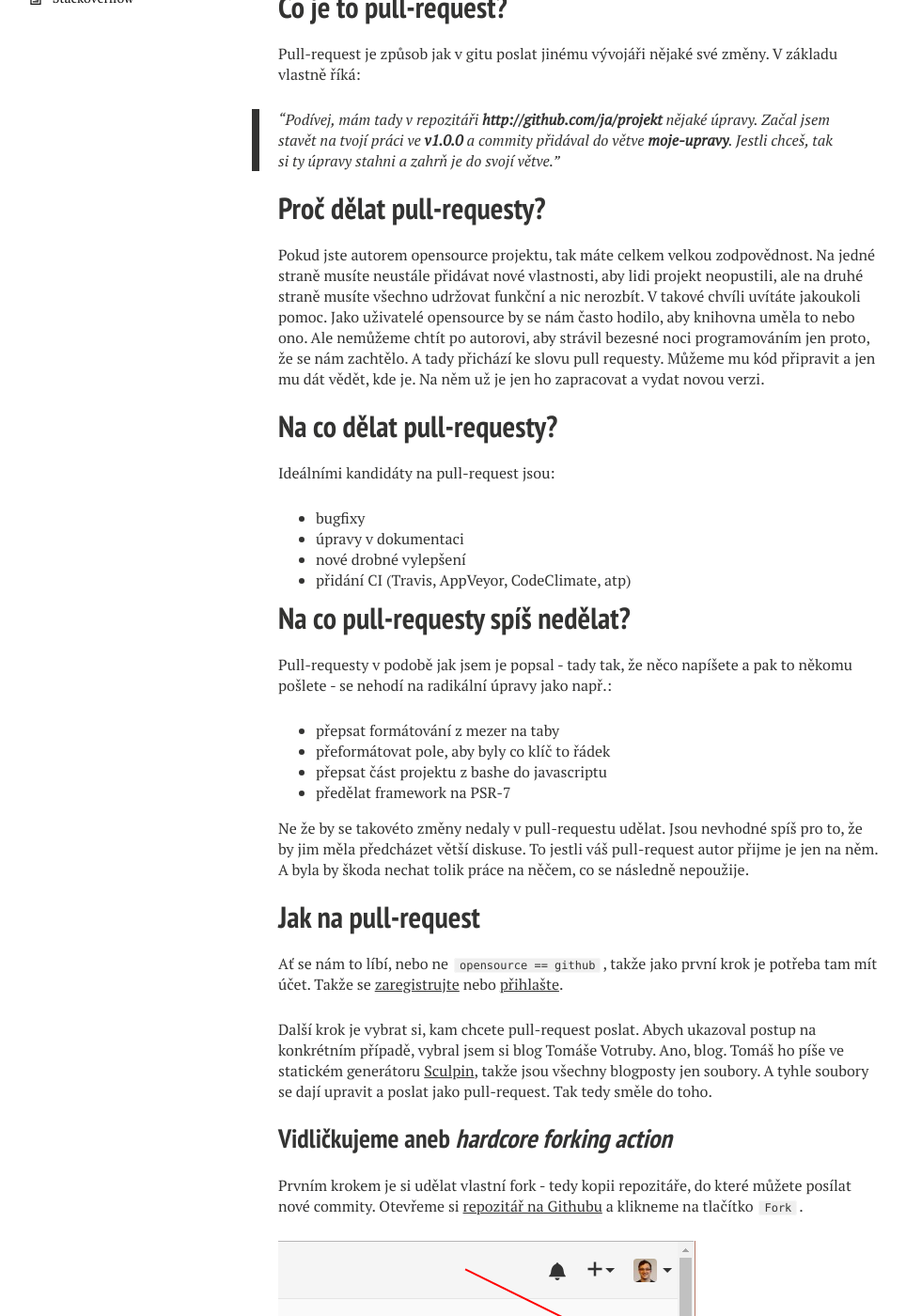
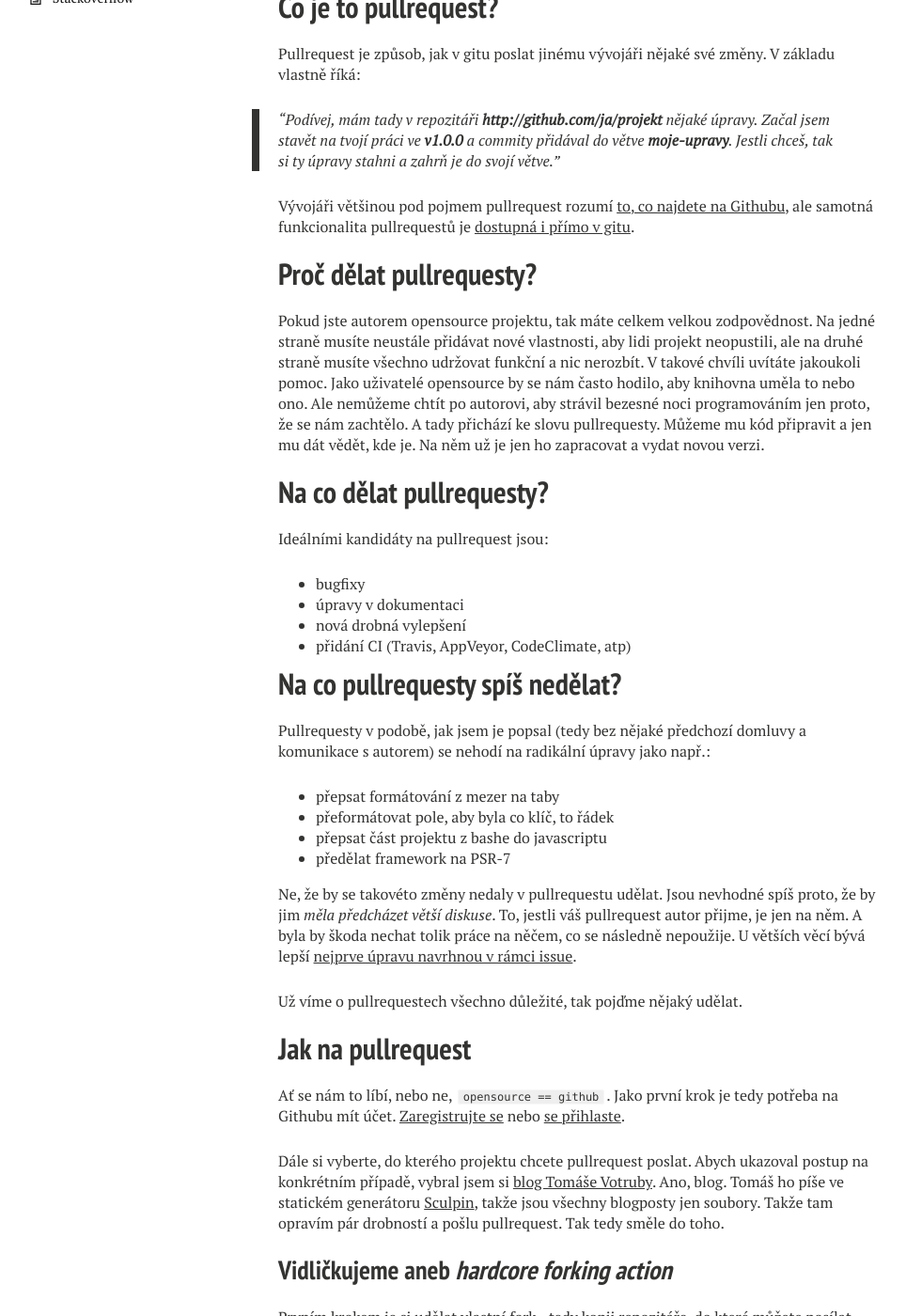
Before and after one commit to tomasfejfar/blog, a Jekyll site: the page built from _posts/2016-09-28-hacktober.md, in a window 1280 px wide and 1400 px high, scrolled down 624 px. Shown: the whole window at 94% size, without its empty margins (24-988 px from the left). Built offline with Jekyll 4.4.1, drawn with Linux system fonts in a browser that asks for light colours; nearby versions of some CDN libraries; comment, search, counter and statistics services are not loaded; some of the changed text lies outside the part shown.

Commit message:
Hacktoberfest

```diff
--- a/_posts/2016-09-28-hacktober.md
+++ b/_posts/2016-09-28-hacktober.md
@@ -3,55 +3,59 @@ layout: post
 status: publish
 comments: true
 published: true
-title: Jak poslat pull-request do opensource projektu?
+title: Jak poslat pullrequest do opensource projektu?
 date: '2016-04-24 00:00:00 +0200'
 tags: ['opensource', 'hacktober', 'github', 'git']
 image:
     feature: https://pbs.twimg.com/media/Cguk5hGW4AAMdsP.jpg:large
-excerpt: Blíží se Hacktober Fest 2016. Poradím vám, jak udělat váš první pull-request.
+excerpt: Blíží se Hacktober Fest 2016. Poradím vám, jak udělat váš první pullrequest.
 ---
 
-Zbývá jen pár dní a začne říjen! Měsíc, kdy se začnou zkracovat dny a prodlužují se noci. Programátoři všeho druhu tak mají víc času si po nocích programovat. A není náhodou, že právě tento měsíc probíhá [#hacktoberfest](https://github.com/blog/2260-hacktoberfest-is-back). **Hacktoberfest** si klade za cíl motivovat vývojáře, aby se podíleli na opensource projektech. Jak? **Stačí se zaregistrovat a poslat nejméně 4 pull-requesty do libovolných opensource projektů a dostanete od Githubu a Digitaloceanu tričko s logem Hacktoberfestu.**
+Zbývá jen pár dní a začne říjen! Měsíc, kdy se zkracují dny a prodlužují noci. Programátoři všeho druhu tak mají víc času si po nocích programovat. A není náhodou, že právě tento měsíc probíhá [#hacktoberfest](https://github.com/blog/2260-hacktoberfest-is-back). **Hacktoberfest** si klade za cíl motivovat vývojáře, aby se podíleli na opensource projektech. Jak? **Stačí se zaregistrovat a poslat nejméně 4 pullrequesty do libovolných opensource projektů a dostanete od Githubu a DigitalOceanu tričko s logem Hacktoberfestu.**
 
 Udělat pullrequest není nic složitého. Zvládnete to během pár minut.
 
-<a href="#jak-na-to" class="btn">Chci přeskočit povídání a rovnou udělat pull-request</a>
+<a href="#jak-na-to" class="btn">Chci přeskočit povídání a rovnou udělat pullrequest</a>
 
-# Co je to pull-request?
+# Co je to pullrequest?
 
-Pull-request je způsob jak v gitu poslat jinému vývojáři nějaké své změny. V základu vlastně říká:
+Pullrequest je způsob, jak v gitu poslat jinému vývojáři nějaké své změny. V základu vlastně říká:
 
 > *"Podívej, mám tady v repozitáři **http://github.com/ja/projekt** nějaké úpravy. Začal jsem stavět na tvojí práci ve **v1.0.0** a commity přidával do větve **moje-upravy**. Jestli chceš, tak si ty úpravy stahni a zahrň je do svojí větve."*
 
-# Proč dělat pull-requesty?
+Vývojáři většinou pod pojmem pullrequest rozumí [to, co najdete na Githubu](https://github.com/symfony/symfony/pull/20061), ale samotná funkcionalita pullrequestů je [dostupná i přímo v gitu](https://git-scm.com/docs/git-request-pull).
 
-Pokud jste autorem opensource projektu, tak máte celkem velkou zodpovědnost. Na jedné straně musíte neustále přidávat nové vlastnosti, aby lidi projekt neopustili, ale na druhé straně musíte všechno udržovat funkční a nic nerozbít. V takové chvíli uvítáte jakoukoli pomoc. Jako uživatelé opensource by se nám často hodilo, aby knihovna uměla to nebo ono. Ale nemůžeme chtít po autorovi, aby strávil bezesné noci programováním jen proto, že se nám zachtělo. A tady přichází ke slovu pull requesty. Můžeme mu kód připravit a jen mu dát vědět, kde je. Na něm už je jen ho zapracovat a vydat novou verzi.
+# Proč dělat pullrequesty?
 
-# Na co dělat pull-requesty?
+Pokud jste autorem opensource projektu, tak máte celkem velkou zodpovědnost. Na jedné straně musíte neustále přidávat nové vlastnosti, aby lidi projekt neopustili, ale na druhé straně musíte všechno udržovat funkční a nic nerozbít. V takové chvíli uvítáte jakoukoli pomoc. Jako uživatelé opensource by se nám často hodilo, aby knihovna uměla to nebo ono. Ale nemůžeme chtít po autorovi, aby strávil bezesné noci programováním jen proto, že se nám zachtělo. A tady přichází ke slovu pullrequesty. Můžeme mu kód připravit a jen mu dát vědět, kde je. Na něm už je jen ho zapracovat a vydat novou verzi.
 
-Ideálními kandidáty na pull-request jsou:
+# Na co dělat pullrequesty?
+
+Ideálními kandidáty na pullrequest jsou:
 
 * bugfixy
 * úpravy v dokumentaci
-* nové drobné vylepšení
+* nová drobná vylepšení
 * přidání CI (Travis, AppVeyor, CodeClimate, atp)
 
-# Na co pull-requesty spíš nedělat?
+# Na co pullrequesty spíš nedělat?
 
-Pull-requesty v podobě jak jsem je popsal - tady tak, že něco napíšete a pak to někomu pošlete - se nehodí na radikální úpravy jako např.:
+Pullrequesty v podobě, jak jsem je popsal (tedy bez nějaké předchozí domluvy a komunikace s autorem) se nehodí na radikální úpravy jako např.:
 
 * přepsat formátování z mezer na taby
-* přeformátovat pole, aby byly co klíč to řádek
+* přeformátovat pole, aby byla co klíč, to řádek
 * přepsat část projektu z bashe do javascriptu
 * předělat framework na PSR-7
 
-Ne že by se takovéto změny nedaly v pull-requestu udělat. Jsou nevhodné spíš pro to, že by jim měla předcházet větší diskuse. To jestli váš pull-request autor přijme je jen na něm. A byla by škoda nechat tolik práce na něčem, co se následně nepoužije.
+Ne, že by se takovéto změny nedaly v pullrequestu udělat. Jsou nevhodné spíš proto, že by jim *měla předcházet větší diskuse*. To, jestli váš pullrequest autor přijme, je jen na něm. A byla by škoda nechat tolik práce na něčem, co se následně nepoužije. U větších věcí bývá lepší [nejprve úpravu navrhnou v rámci issue](https://github.com/sensiolabs/SensioDistributionBundle/issues/223).
 
-# <a name="jak-na-to"></a>Jak na pull-request
+Už víme o pullrequestech všechno důležité, tak pojďme nějaký udělat.
 
-Ať se nám to líbí, nebo ne `opensource == github`, takže jako první krok je potřeba tam mít účet. Takže se [zaregistrujte](https://github.com/join?source=header-home) nebo [přihlašte](https://github.com/login).
+# <a name="jak-na-to"></a>Jak na pullrequest
 
-Další krok je vybrat si, kam chcete pull-request poslat. Abych ukazoval postup na konkrétním případě, vybral jsem si blog Tomáše Votruby. Ano, blog. Tomáš ho píše ve statickém generátoru [Sculpin](https://sculpin.io/), takže jsou všechny blogposty jen soubory. A tyhle soubory se dají upravit a poslat jako pull-request. Tak tedy směle do toho.
+Ať se nám to líbí, nebo ne, `opensource == github`. Jako první krok je tedy potřeba na Githubu mít účet. [Zaregistrujte se](https://github.com/join?source=header-home) nebo [se přihlaste](https://github.com/login).
+
+Dále si vyberte, do kterého projektu chcete pullrequest poslat. Abych ukazoval postup na konkrétním případě, vybral jsem si [blog Tomáše Votruby](http://www.tomasvotruba.cz/blog/). Ano, blog. Tomáš ho píše ve statickém generátoru [Sculpin](https://sculpin.io/), takže jsou všechny blogposty jen soubory. Takže tam opravím pár drobností a pošlu pullrequest. Tak tedy směle do toho.
 
 ## Vidličkujeme aneb *hardcore forking action*
 
@@ -63,31 +67,31 @@ Pokud jste registrovaní v nějakých organizacích, tak ještě musíte vybrat,
 
 ![Výběr profilu](/images/posts/hacktober/2-profile-selection.png)
 
-Za pár sekund máme fork připravený a můžeme si ho stahnout pomocí `git clone` do počítače.
+Za pár sekund máme fork připravený a můžeme si ho stáhnout pomocí `git clone` do počítače.
 
 ## Připravujeme kód
 
-Při dělání pull-requestu je dobré myslet na to, že autor bude muset kód pochopit. Bude tedy fajn, pokud si dáte záležet na správném pojmenování (a to se týká všeho - větve v gitu, proměnných, commitů, ...). Stejně tak se snažte dodržovat konvence v projektu zavedené, ať s tím má autor co nejméně práce. Pokud má projekt testy, tak je spusťte a zkontroluje, pro novou funkcionalitu je přidejte.
+Při dělání pullrequestu je dobré myslet na to, že autor bude muset kód pochopit. Bude tedy fajn, pokud si dáte záležet na **správném pojmenování** (a to se týká všeho - větve v gitu, proměnných, commitů, ...). Stejně tak se snažte **dodržovat konvence zavedené v projektu**, ať s tím má autor co nejméně práce. Pokud má projekt testy, tak je spusťte a zkontrolujte, pro novou funkcionalitu je přidejte.
 
 Já jsem si udělal branch `korektura-opensource-2`. A commit jsem pojmenoval `Improved wording  of "How to write open-source 2"`. Mělo by z toho být jasné, co jsem upravil i bez koukání do kódu. Pokud je úprava složitější, tak se vyplatí se v commit message rozepsat, jako to udělal [Martin, když opravoval Windows bug v Symfony](https://github.com/sensiolabs/SensioDistributionBundle/commit/37b56f6f4d25d5924082f24eff55743fa1f73d0a).
 
-## Konečně pull-request
+## Konečně pullrequest
 
-První věc, kterou musíte udělat je pushnout svojí branch na Github.
+První věc, kterou musíte udělat, je pushnout svojí branch na Github.
 
 ![Připraveno na Githubu](/images/posts/hacktober/4-commit-ready.png)
 
-Pokud vytváříte pull-request hned po tom, co jste pushnuli, tak se vám ve vašem forku objeví rovnou tlačítko na pull-request.
+Pokud vytváříte pullrequest hned po tom, co jste pushnuli, tak se vám ve vašem forku objeví rovnou tlačítko na pullrequest.
 
-![Tlačítko na pull-request](/images/posts/hacktober/8-pr-step1.png)
+![Tlačítko na pullrequest](/images/posts/hacktober/8-pr-step1.png)
 
 <a href="#pr-ready" class="btn">Tlačítko se mi objevilo, přeskočit ruční vytváření</a>
 
-Pak si otevřete původní (!) projekt na Githubu, tedy ne váš fork! A přejděte na záložku `Pull Requests` a tam je tlačítko `New Pull Request`.
+Pokud se vám tlačítko neobjevilo, tak si otevřete původní (!) projekt na Githubu, tedy ne svůj fork! A přejděte na záložku `Pull Requests` a tam je tlačítko `New Pull Request`.
 
-![Pull-request](/images/posts/hacktober/5-pr-step1.png)
+![Pullrequest](/images/posts/hacktober/5-pr-step1.png)
 
-Objeví se stránka na které zdánlivě nejde nic udělat a je třeba přepnout `compare across forks`.
+Objeví se stránka, na které zdánlivě nejde nic udělat a je třeba přepnout `compare across forks`.
 
 ![Přepnutí na porovnání forků](/images/posts/hacktober/6-pr-step2.png)
 
@@ -99,16 +103,18 @@ A také vaši branch.
 
 ![Výběr branche](/images/posts/hacktober/9-pr-step4.png)
 
-Potom se hned objeví zelené tlačítko `Create pull request`. Až ho stisknete, objeví se formulář na zadání pull-requestu.
+Potom se hned objeví zelené tlačítko `Create pull request`. Až ho stisknete, objeví se formulář na zadání pullrequestu.
 
 ![Formulár na PR](/images/posts/hacktober/11-pr-step5.png)
 
-<a name="pr-ready"></a>Název pullrequestu se automaticky předvyplní z commitu. Stejně ho ale raději zkontroluje a případně upravte tak, aby dával smysl.  Zkontrolujte si také, jestli sedí názvy branchí z kterých a do kterých chcete pull-request udělat. A nezapomeňte zkontrolovat, jestli jsou v přehledu pouze commity, které tam očekáváte. Pokud je všechno v pořádku, můžete PR vytvořit.
+<a name="pr-ready"></a>Název pullrequestu se automaticky předvyplní z commitu. Stejně ale raději **název a popis zkontrolujte a případně upravte tak, aby dával smysl**.  Zkontrolujte si také, jestli sedí názvy branchí z kterých a do kterých chcete pullrequest udělat. A nezapomeňte zkontrolovat, jestli **jsou v přehledu pouze commity, které tam očekáváte**. Pokud je všechno v pořádku, [můžete PR vytvořit](https://github.com/TomasVotruba/tomasvotruba.cz/pull/29).
 
-![Pull-request připraven](/images/posts/hacktober/12-pr-step6.png)
+![Pullrequest připraven](/images/posts/hacktober/12-pr-step6.png)
 
-A pak nezbývá než čekat a případně reagovat na dotazy autora, které k pull-requestu může mít. Speciálně, pokud se jedná o novou feature nebo složitý problém. S Tomášem jsme ještě některé části doladili a já jsem přidal další commit. Teď už je mnou upravená verze článku přímo na webu.
+A pak nezbývá než čekat a případně reagovat na dotazy autora, které k pullrequestu může mít. Speciálně pokud se jedná o novou feature nebo složitý problém. S Tomášem jsme ještě některé části doladili a já jsem přidal další commit. Teď už je mnou upravená verze článku přímo na webu.
 
-![Pull-request mergnut](/images/posts/hacktober/13-pr-finished.png)
+![Pullrequest mergnut](/images/posts/hacktober/13-pr-finished.png)
 
-Jestli jste s vaším pull-requestem dospěli až sem, tak můžete na sebe být pyšní! Přispěli jste svoji troškou do celosvětového opensource mlýna. A i když se vám třeba nezadaří a autor váš pull-request nepřijme, tak nevěšte hlavu. Neznamená to, že to byl špatný nápad nebo že posílání pull-requestů nemá cenu. Jen třeba
+Jestli jste s vaším pullrequestem dospěli až sem, tak na sebe můžete být pyšní! Přispěli jste svoji troškou do celosvětového opensource mlýna. A i když se vám třeba nezadaří a autor váš pullrequest nepřijme, tak nevěšte hlavu. Neznamená to, že to byl špatný nápad nebo že posílání pullrequestů nemá cenu. Jen jste možná udělali moc radikální změnu bez předchozí domluvy nebo má autor prostě jiný názor. [Nenechte se odradit](https://github.com/phingofficial/phing/pull/227) a [zkuste udělat jiný](https://github.com/saltstack-formulas/mysql-formula/pull/122) :)
+
+Zapomněl jsem na něco zásadního? Mám tu překlep? Můžete mi [poslat pullrequest](https://github.com/tomasfejfar/blog). Případně dejte vědět v komentářích.
```
